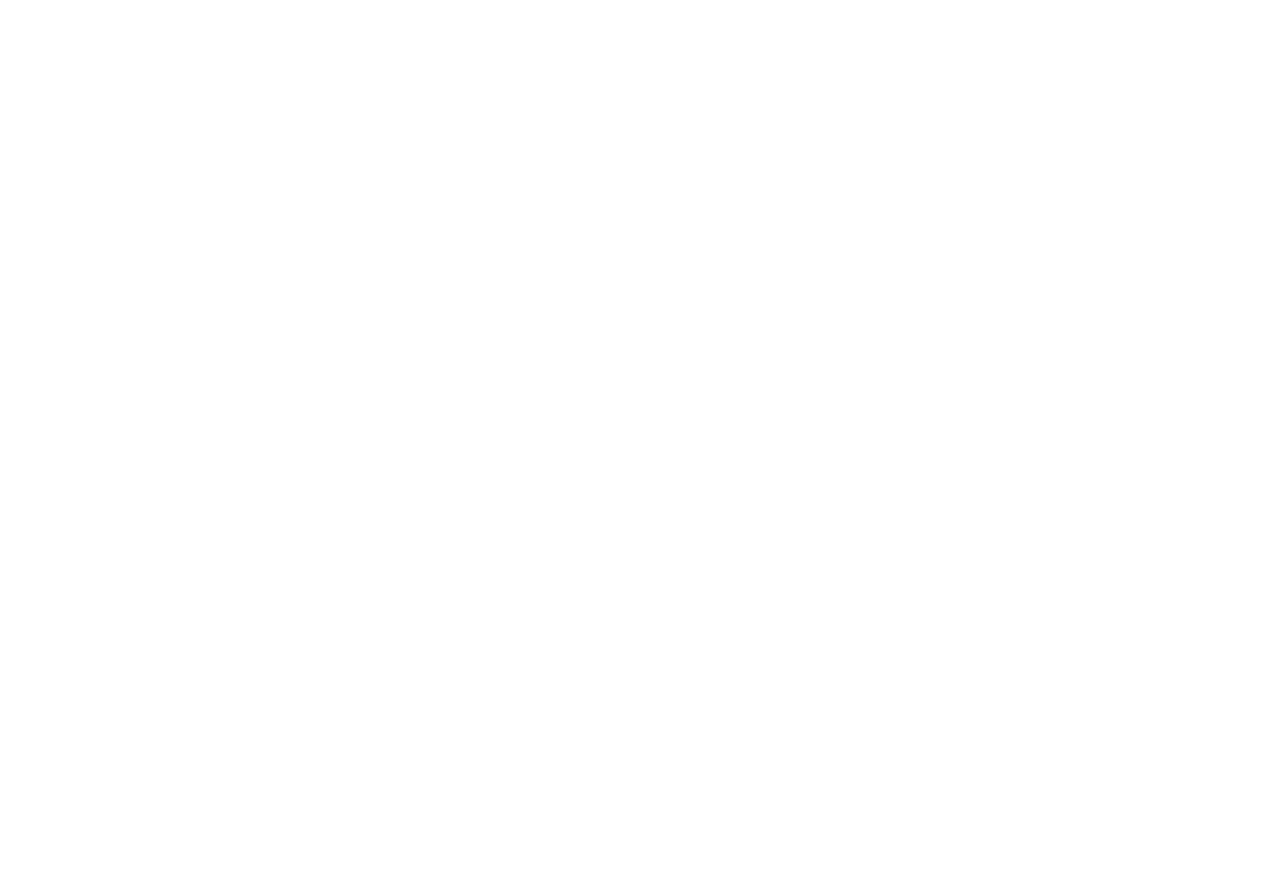
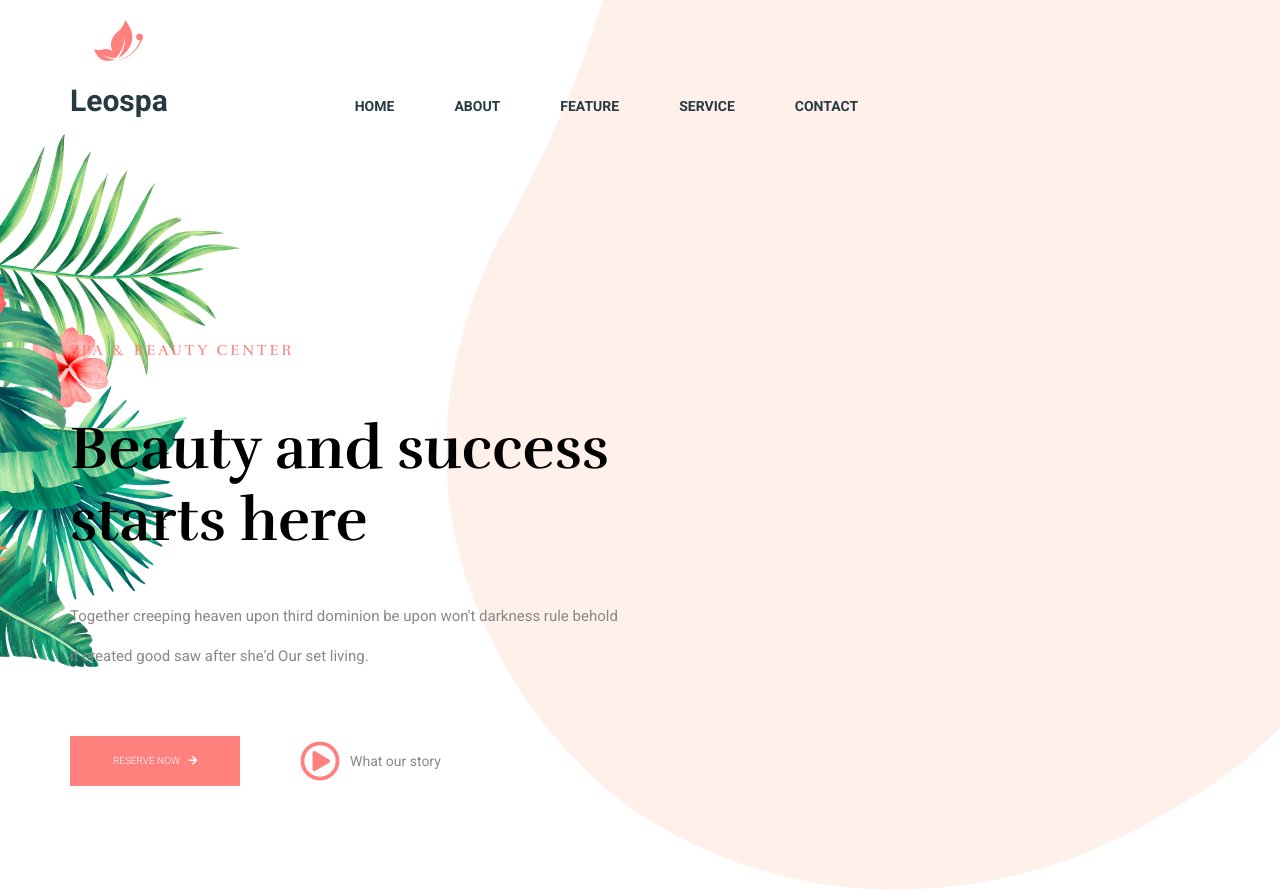
Before and after one commit to leminhtri900112/psd2html2, a website: page index.html in a window 1280 px wide. Before the commit the page ends 800 px from the top, so only its background shows below. Drawn offline with nearby package versions, Linux system fonts and the light colour scheme.

Commit message:
header of psd2html2

```diff
--- a/index.html
+++ b/index.html
@@ -8,13 +8,60 @@
     <link rel="stylesheet" href="https://cdnjs.cloudflare.com/ajax/libs/normalize/8.0.1/normalize.min.css">
     <link rel="stylesheet" href="./styles/main.css">
     <link rel="preconnect" href="https://fonts.gstatic.com">
-    <link href="https://fonts.googleapis.com/css2?family=Roboto:ital,
-    wght@0,300;0,400;0,500;0,700;0,900;1,300;1,400;1,500;1,700;1,900&display=swap" rel="stylesheet">
     <link rel="preconnect" href="https://fonts.gstatic.com">
-    <link href="https://fonts.googleapis.com/css2?family=Roboto:ital,
-    wght@0,300;0,400;0,500;0,700;0,900;1,300;1,400;1,500;1,700;1,900&family=Rufina:wght@400;700&display=swap" rel="stylesheet">
+    <link rel="preconnect" href="https://fonts.gstatic.com">
+    <link href="https://fonts.googleapis.com/css2?family=Roboto:ital,wght@0,300;0,400;0,500;0,700;0,900;1,300;1,400;1,500;1,700;1,900&family=Rufina:wght@400;700&display=swap" rel="stylesheet">
 </head>
 <body>
+    <div class="app">
+        <div class="header">
+            <div class="container">
+                   <div class="header__top">
+                       <a href="" class="header__top--logolink">
+                           <img src="./images/Icon2.png" alt="" class="header__top--logo">
+                           Leospa
+                       </a>
+                       <nav class="header__top--nav">
+                           <ul class="header__top--list">
+                               <li class="header__top--item">
+                                   <a href="" class="header__top--link">HOME</a>
+                               </li>
+                               <li class="header__top--item">
+                                   <a href="" class="header__top--link">ABOUT</a>
+                               </li>
+                               <li class="header__top--item">
+                                   <a href="" class="header__top--link">FEATURE</a>
+                               </li>
+                               <li class="header__top--item">
+                                   <a href="" class="header__top--link">SERVICE</a>
+                               </li>
+                               <li class="header__top--item">
+                                   <a href="" class="header__top--link">CONTACT</a>
+                               </li>
+                           </ul>
+                       </nav>
+                   </div>
+                   <div class="header__content">
+                        <span class="header__content--slogan">SPA & BEAUTY CENTER</span>
+                        <h1 class="header__content--tilte">Beauty and success starts here</h1>
+                        <p class="header__content--para">Together creeping heaven upon third dominion be upon won't darkness rule
+                            behold it created good saw after she'd Our set living.
+                        </p>
+                        <div class="header__content--contact">
+                            <a href="" class="button button--modifi">
+                                RESERVE NOW
+                                <i class="fas fa-arrow-right"></i>
+                            </a>
+                            <a href="" class="button--video">
+                                <i class="far fa-play-circle"></i>
+                                <span>What our story</span>
+                            </a>
+                        </div>
+                   </div>
+                   <img src="./images/icon3.png" alt="" class="header__image">
+            </div>
 
+        </div>
+    </div>
 </body>
 </html>
--- a/styles/main.css
+++ b/styles/main.css
@@ -0,0 +1,155 @@
+:root {
+    --primary-font: 'Roboto';
+    --secondary-font: 'Rufina';
+    --wrapper: 192rem;
+    --container: 117rem;
+    --tilte-text: #263a41;
+    --content-text: #888888;
+    --button--text: #e3e4e5;
+}
+.button {
+    width: 17rem;
+    height: 5rem;
+    display: inline-block;
+    background-color: #ff817e;
+    border: none;
+    color: #ffffff;
+}
+.button-radius {
+    border-radius: 1rem;
+}
+*{
+    box-sizing: inherit;
+}
+html {
+    font-size: 62.5%;
+    line-height: 1.6rem;
+    box-sizing: border-box;
+    background-color: #ffffff;
+    font-family: var(--primary-font);
+    line-height: 40px;
+}
+a {
+    display: block;
+    text-decoration: none;
+}
+img {
+    display: block;
+}
+.wrapper {
+    width: var(--wrapper);
+}
+.container {
+    width: var(--container);
+    padding: 0 1.5rem;
+    margin: 0 auto;
+}
+/* header */
+.header {
+    min-height: 100vh;
+    position: relative;
+    background-image: url(../images/icon1.png);
+    background-repeat: no-repeat;
+    background-position: center left;
+    /* z-index: -1; */
+}
+.header__top {
+    display: flex;
+    height: 14rem;
+    align-items: baseline;
+    max-width: 75rem;
+}
+.header__top--logolink {
+    font-size: 3rem;
+    color: var(--tilte-text);
+    font-family: var(--primary-font);
+    font-weight: 600;
+}
+.header__top--logo {
+    padding: 2rem 0;
+    margin: auto;
+
+}
+.header__top--nav {
+    margin-left: 15.7rem;
+}
+.header__top--list {
+    display: flex;
+    padding: 0;
+    margin: 0;
+}
+.header__top--item {
+    list-style: none;
+    margin: 0 3rem;
+}
+.header__top--link {
+    font-size: 1.4rem;
+    color: var(--tilte-text);
+    font-family: var(--primary-font);
+    font-weight: 600;
+}
+
+
+.header__content {
+    max-width: 55.5rem;
+    padding-top: 19rem;
+}
+.header__content--slogan {
+    color: #ff817e;
+    font-size: 1.5rem;
+    font-family: var(--secondary-font);
+    font-weight: 400;
+    letter-spacing: 3px;
+
+}
+.header__content--tilte {
+    font-size: 6rem;
+    font-family: var(--secondary-font);
+    font-weight: 700;
+    color: black;
+    line-height: 7.2rem;
+    margin: 4rem 0;
+}
+.header__content--para {
+    color: var(--content-text);
+    font-size: 1.5rem;
+    margin-bottom: 6rem;
+    margin-top: 0;
+
+}
+.header__content--contact {
+    display: flex;
+    align-items: center;
+}
+.button--modifi {
+    line-height: 5rem;
+    text-align: center;
+    font-weight: 300;
+}
+.button--modifi i {
+    padding-left: 6px;
+
+}
+.button--video {
+    margin-left: 6rem;
+    display: flex;
+    align-items: center;
+}
+.button--video span {
+    font-size: 1.4rem;
+    color: var(--content-text);
+    font-weight: 400;
+    padding-left: 10px;
+}
+.button--video i{
+    font-size: 4rem;
+    color: #ff817e;
+}
+
+.header__image {
+    position: absolute;
+    right: 0;
+    top: 0;
+    max-width: 43,4375%;
+    z-index: -2;
+}
```
Also changed, not shown: images/Icon2.png (added), images/icon1.png (added), images/icon3.png (added).
